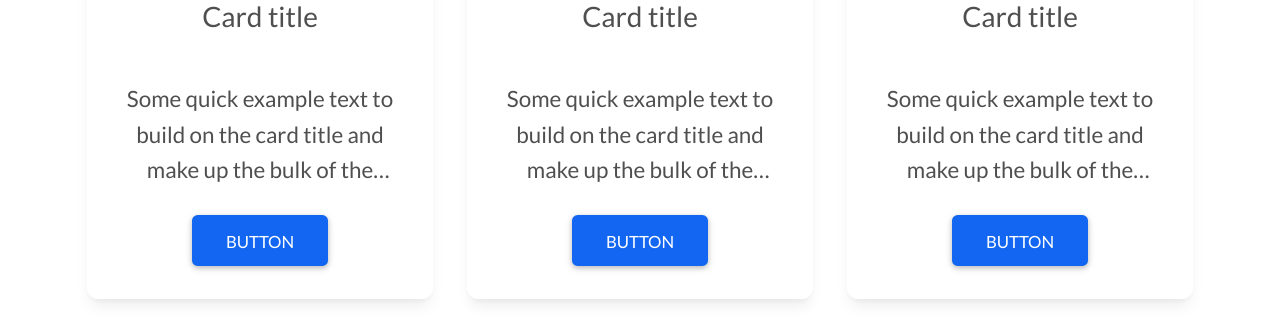
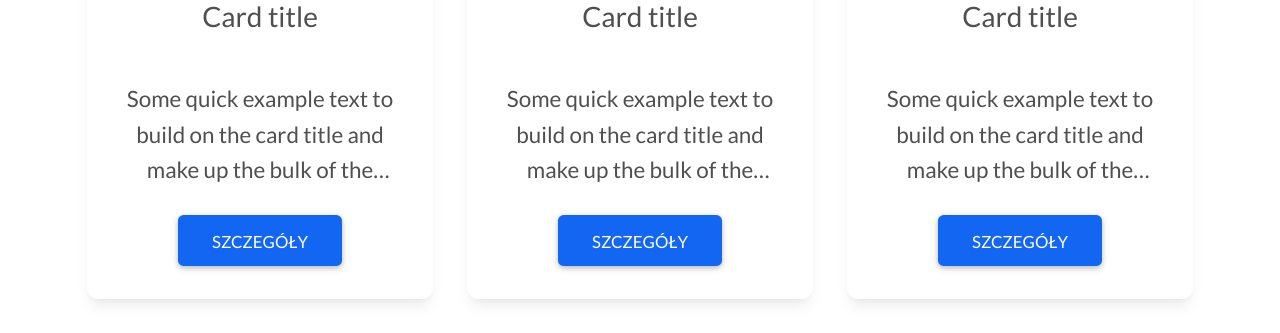
Before and after one commit to Skiperpol/aktravel, a Django app: page / in a window 1280 px wide. Shown: the part 2085-2418 px from the top of the page. Run offline with Django 3.2, Linux system fonts and the light colour scheme; data comes from the database, SQL or seed files in the repository.

Commit message:
first commit

```diff
--- a/aktravel/main/templates/main/home.html
+++ b/aktravel/main/templates/main/home.html
@@ -49,7 +49,7 @@
                 <p class="card-text">
                 {{ oferta.opis }}
                 </p>
-                <a href="#!" class="btn btn-primary">Button</a>
+                <a href="#!" class="btn btn-primary">Szczegóły</a>
             </div>
             {% endwith %}
             {% endwith %}
@@ -70,7 +70,7 @@
                 <p class="card-text">
                 {{ oferta.opis }}
                 </p>
-                <a href="#!" class="btn btn-primary">Button</a>
+                <a href="#!" class="btn btn-primary">Szczegóły</a>
             </div>
             {% endwith %}
             {% endwith %}
@@ -91,7 +91,7 @@
                 <p class="card-text">
                 {{ oferta.opis }}
                 </p>
-                <a href="#!" class="btn btn-primary">Button</a>
+                <a href="#!" class="btn btn-primary">Szczegóły</a>
 
             </div>
             {% endwith %}
@@ -153,7 +153,7 @@
                 Some quick example text to build on the card title and make up the bulk
                 of the card's content.
                 </p>
-                <a href="#!" class="btn btn-primary">Button</a>
+                <a href="#!" class="btn btn-primary">Szczegóły</a>
             </div>
             </div>
         </div>
@@ -171,7 +171,7 @@
                 Some quick example text to build on the card title and make up the bulk
                 of the card's content.
                 </p>
-                <a href="#!" class="btn btn-primary">Button</a>
+                <a href="#!" class="btn btn-primary">Szczegóły</a>
             </div>
             </div>
         </div>
@@ -189,7 +189,7 @@
                 Some quick example text to build on the card title and make up the bulk
                 of the card's content.
                 </p>
-                <a href="#!" class="btn btn-primary">Button</a>
+                <a href="#!" class="btn btn-primary">Szczegóły</a>
             </div>
             </div>
         </div>
```
